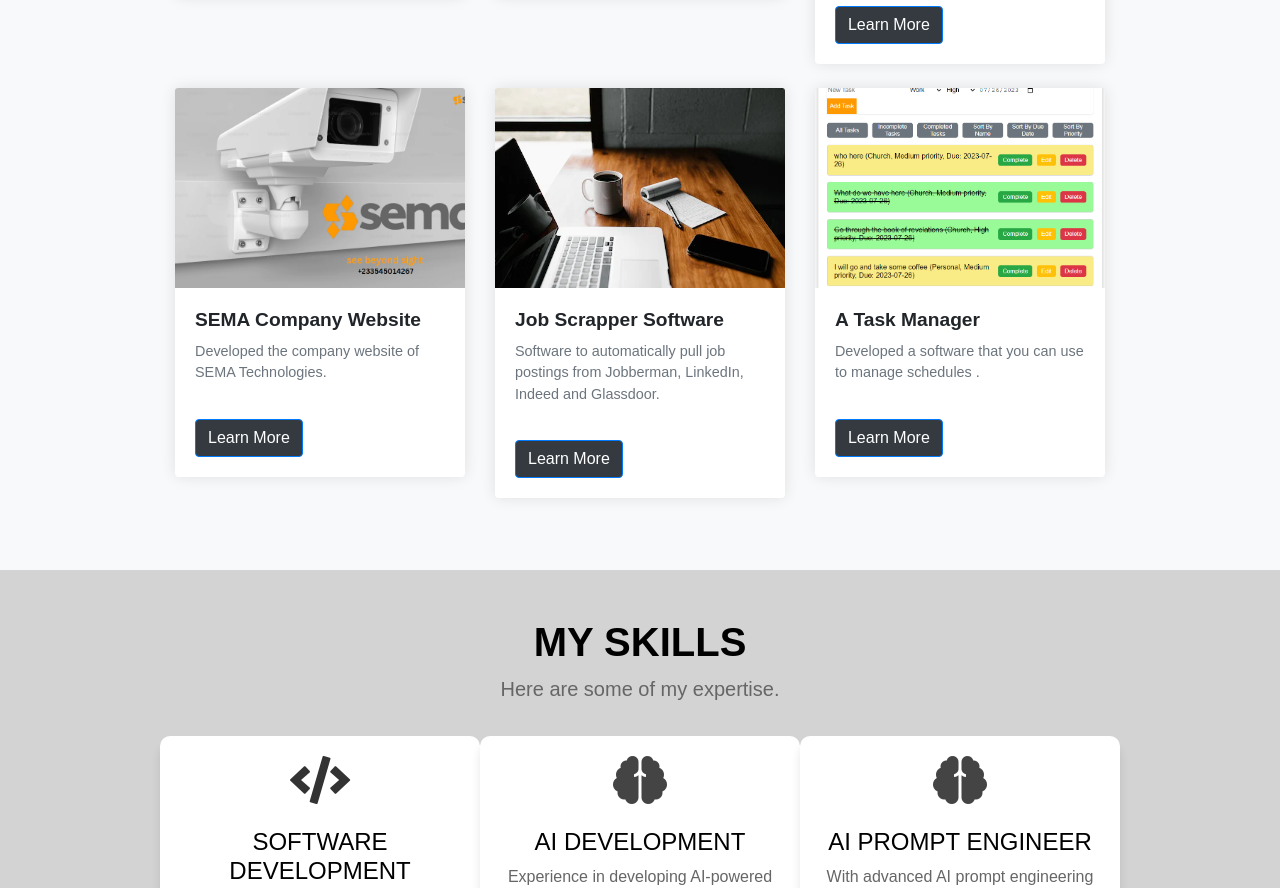
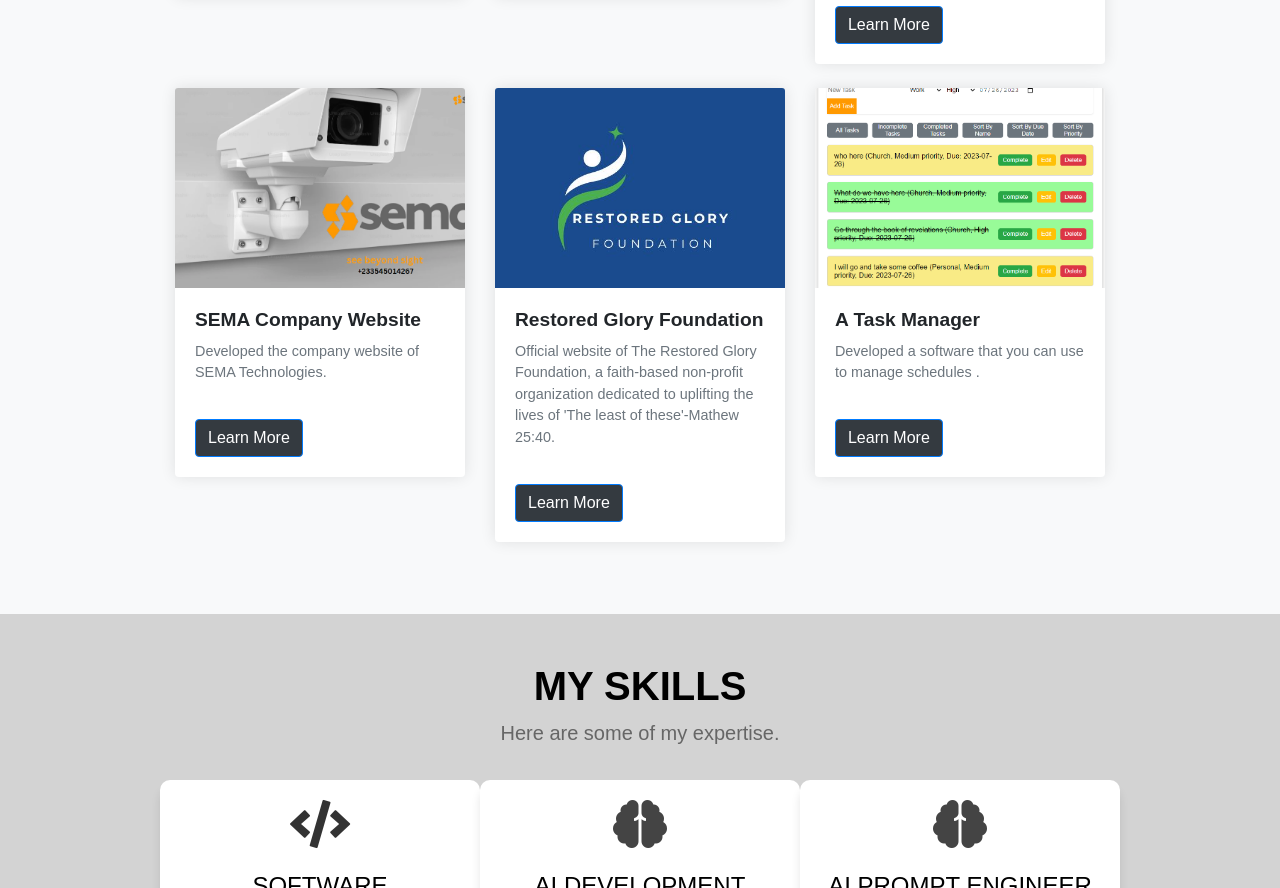
Before and after one commit to PatrickAttankurugu/PatrickAttankurugu.github.io, a website: page index.html in a window 1280 px wide. Shown: the part 1874-2762 px from the top of the page. Drawn offline with nearby package versions, Linux system fonts and the light colour scheme.

Commit message:
restored

```diff
--- a/index.html
+++ b/index.html
@@ -164,11 +164,11 @@
                     <!-- Project 5 -->
                     <div class="col-lg-4 col-md-6 mb-4">
                         <div class="card">
-                            <img class="card-img-top" src="images/job-scrapper.webp" alt="Project 5">
+                            <img class="card-img-top" src="images/restored.jpg" alt="Project 5">
                             <div class="card-body">
-                                <h5 class="card-title">Job Scrapper Software</h5>
-                                <p class="card-text">Software to automatically pull job postings from Jobberman, LinkedIn, Indeed and Glassdoor.</p>
-                                <a href="https://github.com/PatrickAttankurugu/job_scrapper" class="btn btn-primary">Learn More</a>
+                                <h5 class="card-title">Restored Glory Foundation</h5>
+                                <p class="card-text">Official website of The Restored Glory Foundation, a faith-based non-profit organization dedicated to uplifting the lives of 'The least of these'-Mathew 25:40.</p>
+                                <a href="https://restoredgloryfoundation.org" class="btn btn-primary">Learn More</a>
                             </div>
                         </div>
                     </div>
```
Also changed, not shown: images/restored.jpg (added).
